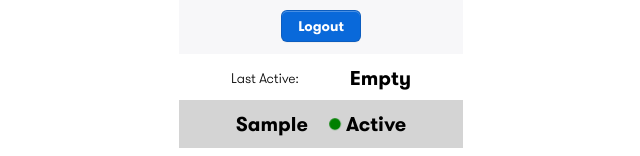
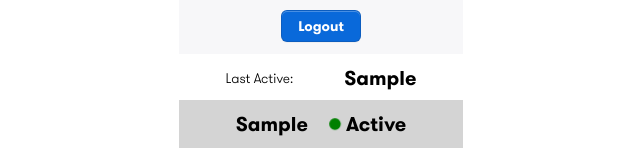
Before and after one commit to kingebere/bitmama-test2, a React (Create React App) app: page / in a window 1280 px wide. Both pictures are taken after typing "Sample" into the empty fields and a click on the button "Add". Shown: the part 154-310 px from the top of the page, without its empty margins (319-959 px from the left). Built offline with nearby package versions, Linux system fonts and the light colour scheme.

Commit message:
multiple users fixes-4

```diff
--- a/src/components/User/User.js
+++ b/src/components/User/User.js
@@ -69,7 +69,7 @@ function User() {
         <div className="User__activity">
           {/* displays the last active user */}
           <p>Last Active:</p>
-          <h1>{lastSeen ? lastSeen.name : "Empty"}</h1>
+          <h1>{lastSeen ? lastSeen.name : post[0].name}</h1>
         </div>
       )}
 
```
